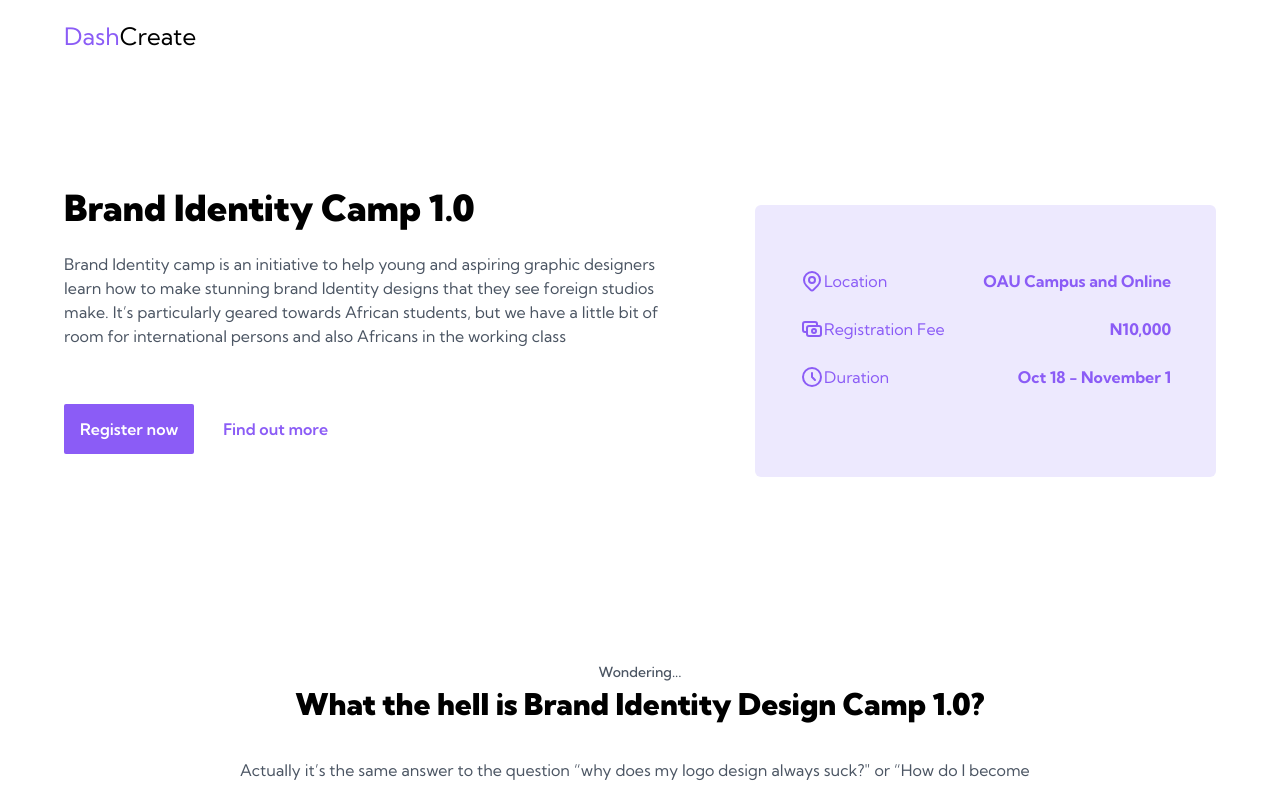
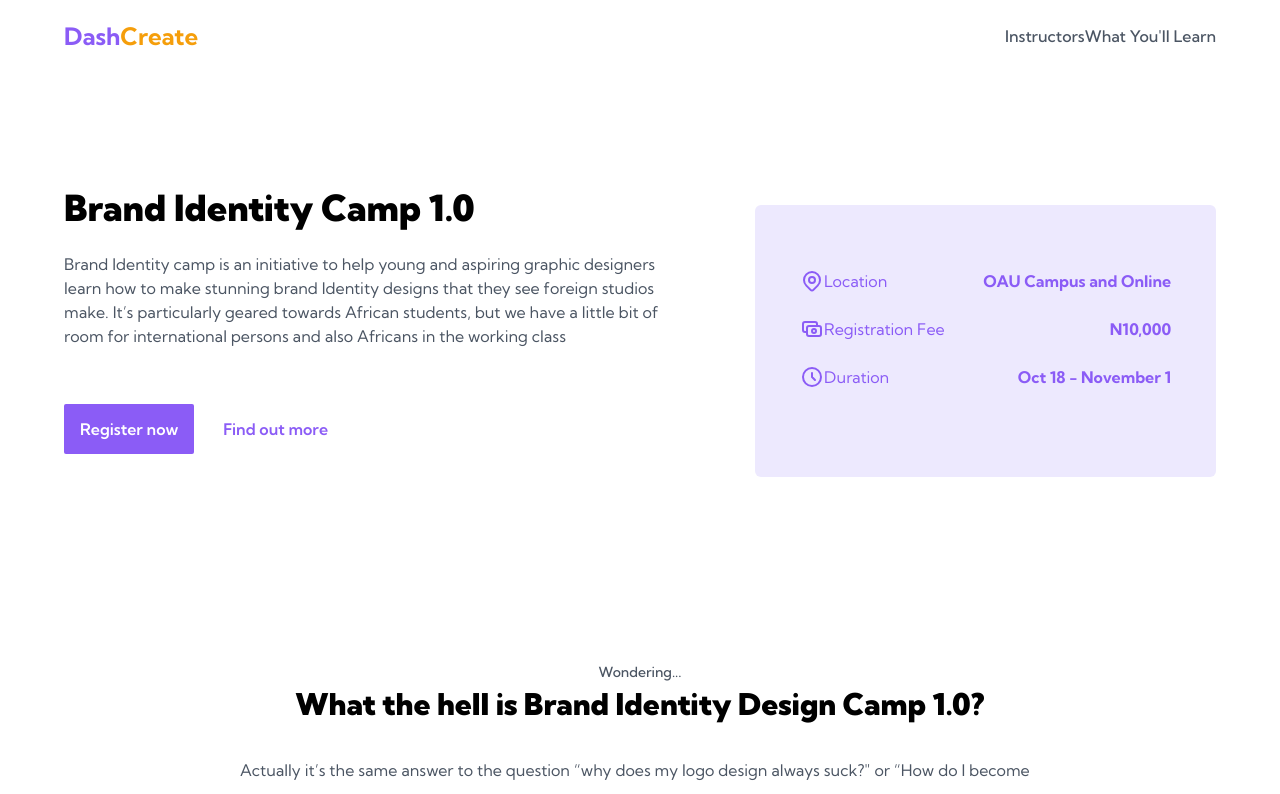
Before and after one commit to bolub/dashcreate, a Next.js app: page / in a window 1280 px wide. Shown: the top 794 px of the page. Built offline with nearby package versions, Linux system fonts and the light colour scheme.

Commit message:
aDD LINKS

```diff
--- a/Components/Navbar.js
+++ b/Components/Navbar.js
@@ -23,22 +23,36 @@ const Navbar = () => {
 
   return (
     <nav className='px-5 md:px-16 mt-5 py-6 sticky top-0 flex bg-white'>
-      <span id='logo' className='font-extrabold text-2xl my-auto'>
+      <span id='logo' className='font-bold text-2xl my-auto mr-5'>
         <span className='text-purple-500'>Dash</span>
 
-        <span className='text-yellow-500'>Create</span>
+        <span style={{ color: 'rgba(245, 158, 11' }}>Create</span>
       </span>
 
+      <div className='ml-auto my-auto'>
+        <a
+          href='#instructors'
+          className='mr-6 cursor-pointer text-gray-600 font-medium hover:text-purple-500'
+        >
+          Instructors
+        </a>
+        <a
+          href='#whatYouLearn'
+          className=' cursor-pointer text-gray-600 font-medium hover:text-purple-500'
+        >
+          What You'll Learn
+        </a>
         {scrollY > 300 && (
           <button
-          className='transition duration-100 border-purple-500 border border-transparent text-purple-500 py-3 px-4
+            className='ml-6 transition duration-100 border-purple-500 border border-transparent text-purple-500 py-3 px-4
 
-            rounded-sm font-semibold ml-auto '
+            rounded-sm font-semibold '
             onClick={() => openLink('https://Bit.ly/bidc1')}
           >
             Register now
           </button>
         )}
+      </div>
     </nav>
   );
 };
```
Lines whose indentation alone changed are shown as unchanged.
